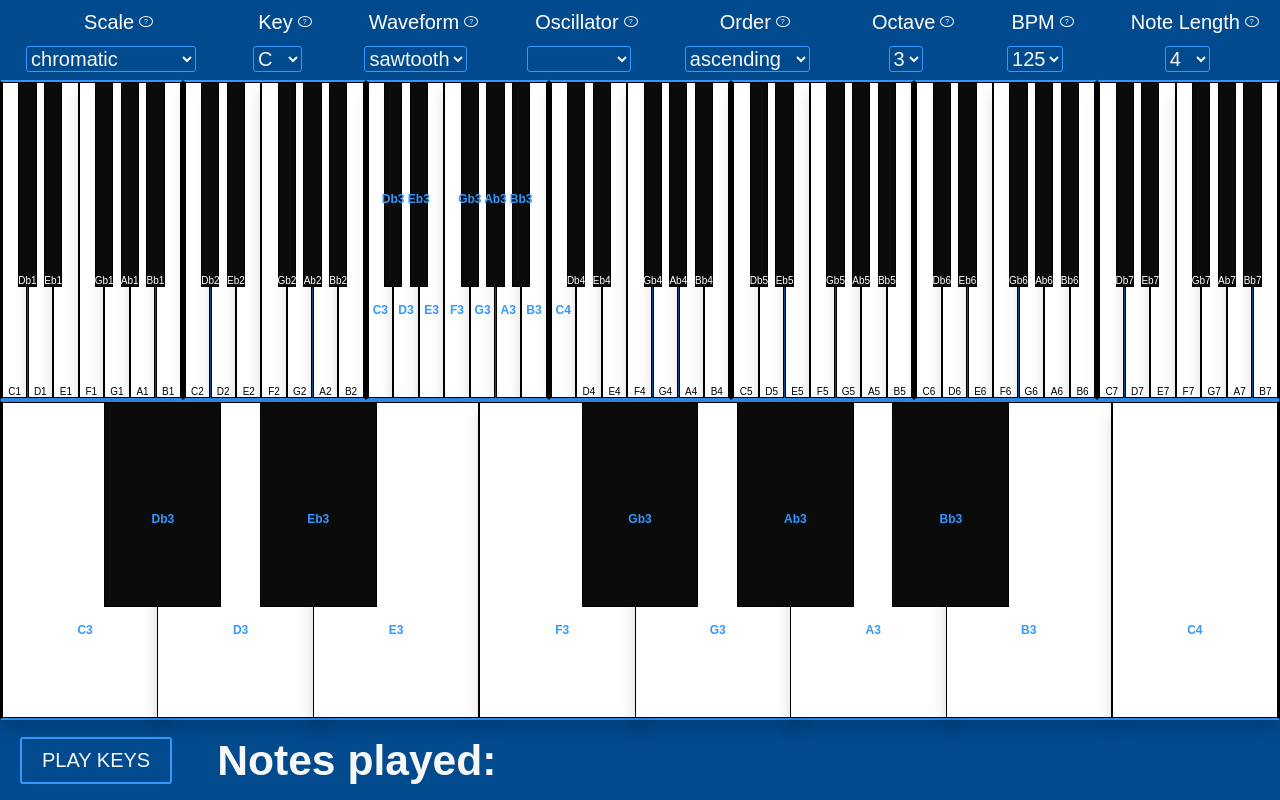
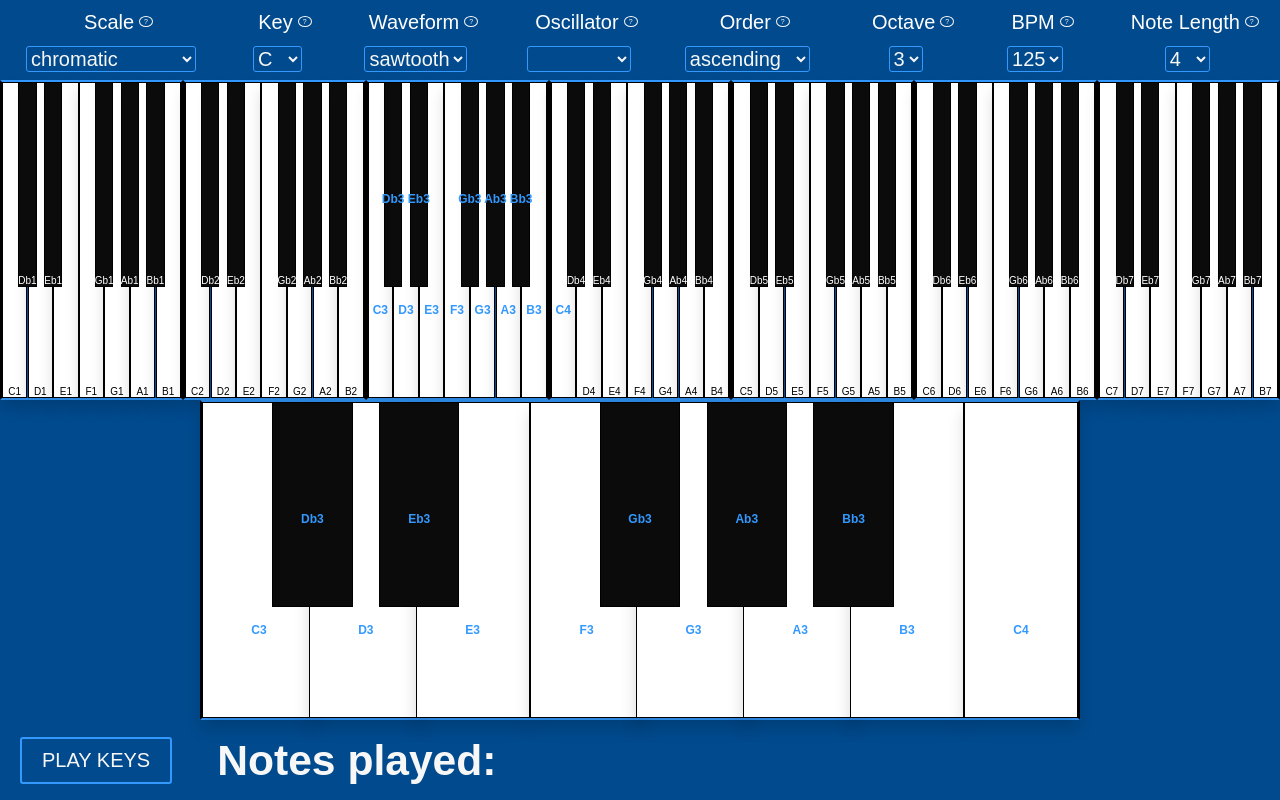
Before and after one commit to dcmorales/digital-keyboard, a React (Create React App) app: page / in a window 1280 px wide. Built offline with nearby package versions, Linux system fonts and the light colour scheme.

Commit message:
Added margin to keyboard slice for larger breakpoints

```diff
--- a/src/sass/_layout.scss
+++ b/src/sass/_layout.scss
@@ -24,6 +24,16 @@
   display: flex;
   height: 40vh;
 
+  &--2 {
+    @media only screen and (min-width: $bp-largest) {
+      margin: 0 25rem;
+    }
+
+    @media only screen and (max-width: $bp-largest) {
+      margin: 0 20rem;
+    }
+  }
+
   @media only screen and (max-width: $bp-medium) {
     &--1 {
       display: none;
@@ -31,6 +41,7 @@
 
     &--2 {
       height: 55vw;
+      margin: 0;
     }
   }
 }
```
